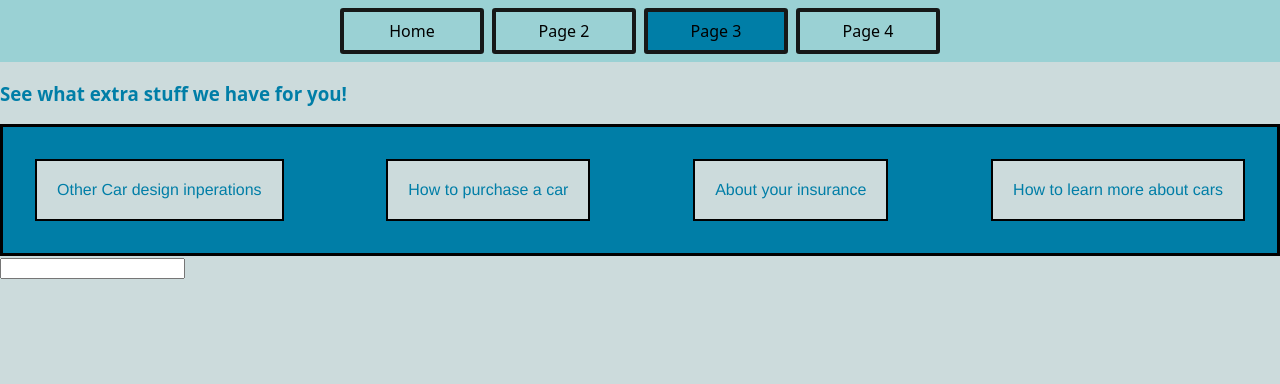
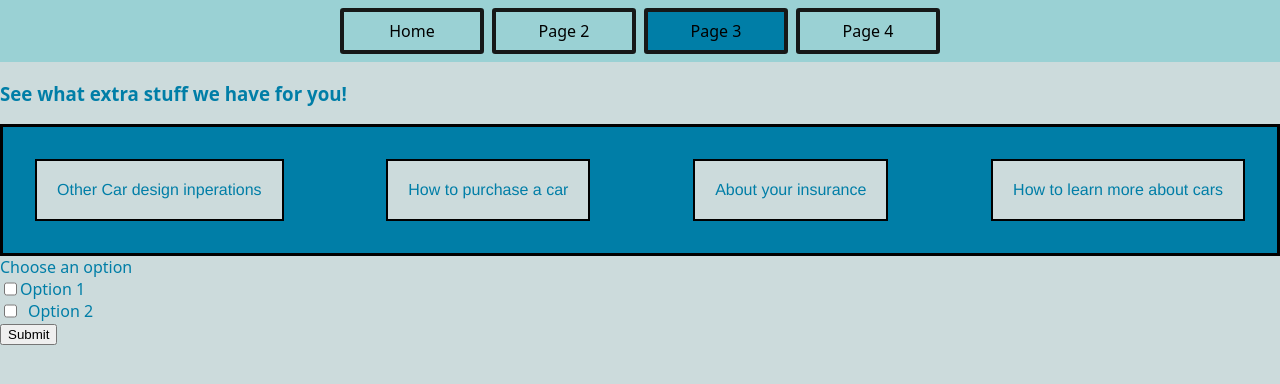
Before and after one commit to yclark02-blip/CPS-School-work, a website: page page3.html in a window 1280 px wide. Drawn offline with Linux system fonts and the light colour scheme.

Commit message:
11/20/25

```diff
--- a/page3.html
+++ b/page3.html
@@ -26,6 +26,18 @@
     <div class="child">How to learn more about cars</div>
   </div>
 
-  <form name="robot">
-    <input type="text">
+  <form name="my mail">
+
+    <lable for="checkbox">Choose an option</lable>
+    <div style="display: flex;">
+      <input type="checkbox" name="checkbox">
+      <div>Option 1</div>
+    </div>
+    <div style="display: flex;">
+<input type="checkbox" name="checkbox">
+<div style="margin-left: 0.5rem;"> Option 2</div>
+    </div>
+    <input type="submit" name="submitButton">
+
+
   </form>
--- a/styles.css
+++ b/styles.css
@@ -104,7 +104,7 @@ h1 {
   border: solid 3px black;
   margin: 1rem;
   width: 45%;
-  min-width: 200px;
+  min-width: 200px ;
 
 
 }
```
